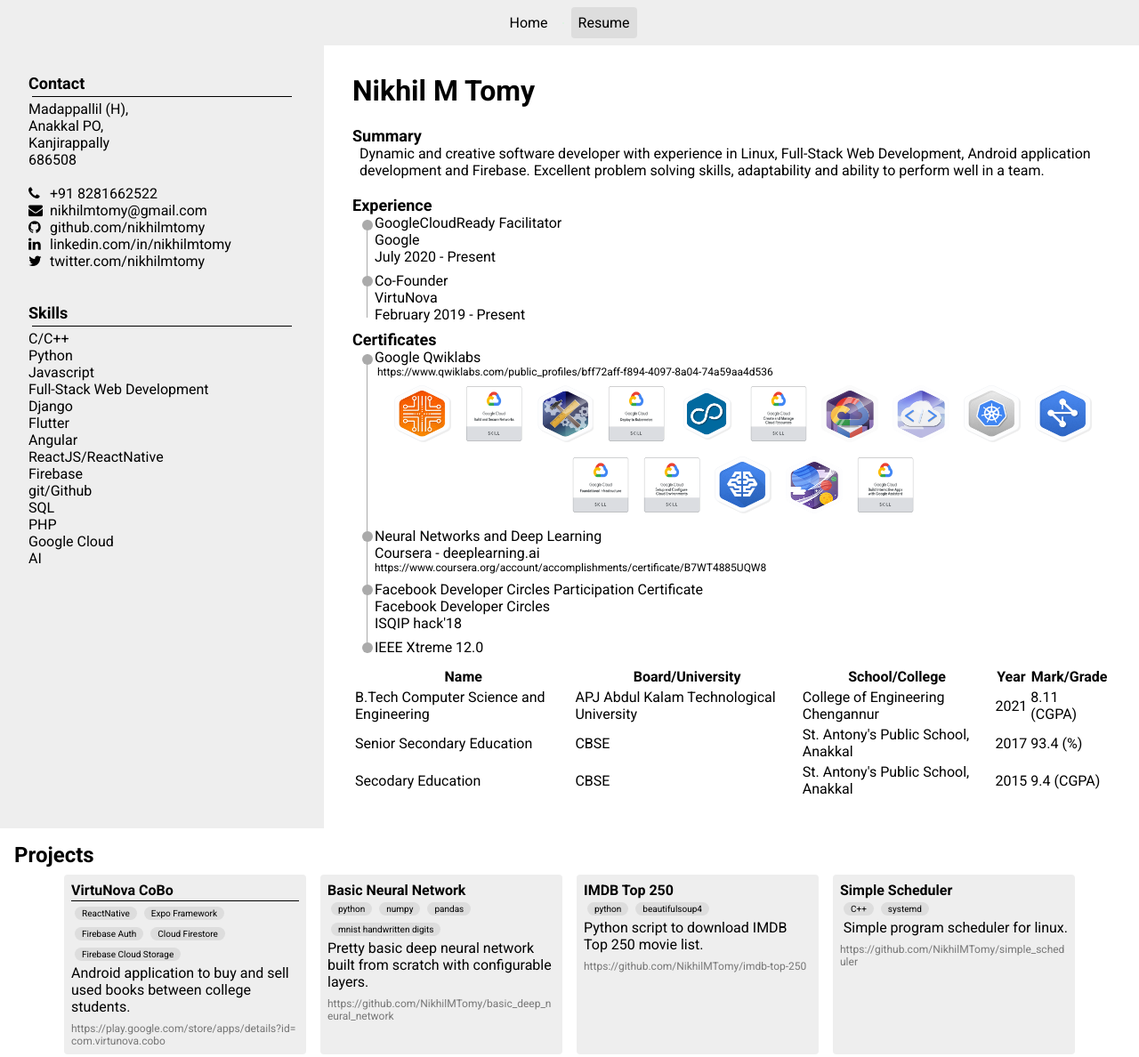
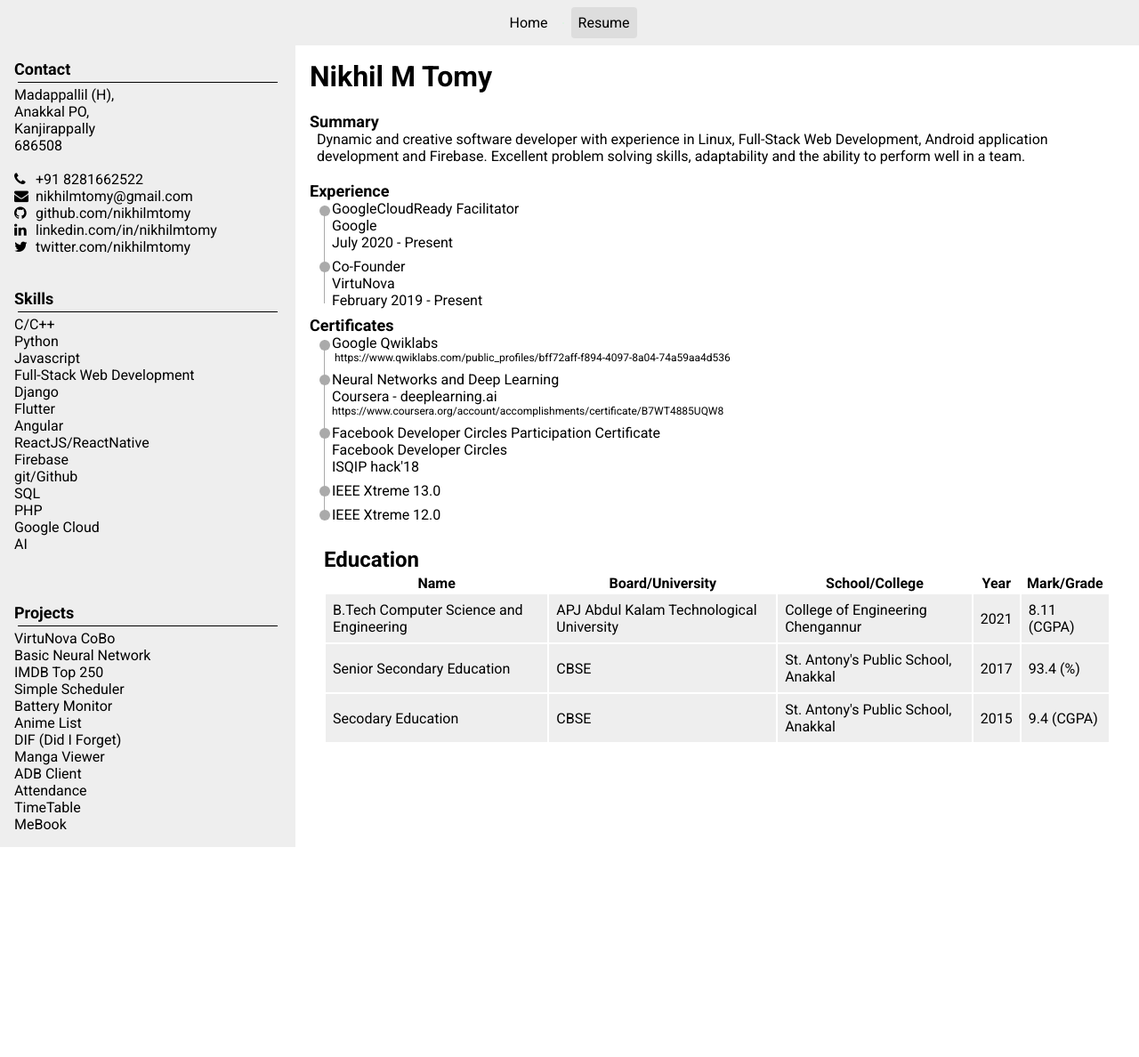
Before and after one commit to NikhilMTomy/nikhilmtomy.github.io, a plain HTML site: page resume.html in a window 1280 px wide. Shown: the top 1188 px of the page at 89% size. After the commit the page ends 952 px from the top, so only its background shows below. Drawn offline with Linux system fonts and the light colour scheme.

Commit message:
changed to single page

```diff
--- a/css/resume.css
+++ b/css/resume.css
@@ -21,7 +21,7 @@ div.left-panel {
 	flex-direction: column;
 	flex: 0 0 300px;
 	flex-wrap: wrap;
-	padding: 32px;
+	padding: 16px;
 	color: #000;
 }
 div.left-panel > div.title {
@@ -40,7 +40,7 @@ div.right-panel {
 	flex: 1;
 	color: black;
 	background-color: #fff;
-	padding: 32px;
+	padding: 16px;
 }
 div.right-panel > div.title {
 	font-size: 18px;
@@ -107,6 +107,24 @@ div.horizontal-line {
 	margin: 8px;
 	width: 64px;
 	height: 64px;
+}
+
+div#education {
+	display: flex;
+	flex-direction: column;
+	justify-content: flex-start;
+	align-items: flex-start;
+	padding: 16px;
+	background-color: #fff;
+}
+div#education > table td {
+	background-color: #eee;
+	padding: 8px;
+}
+div#education div.title {
+	color: #000;
+	font-size: 24px;
+	font-weight: 900;
 }
 
 div#projects {
@@ -177,9 +195,6 @@ div.project > div.tags > div.tag {
 }
 
 @media print {
-	div#education {
-		display: none;
-	}
 	div.nav {
 		display: none;
 	}
@@ -187,7 +202,7 @@ div.project > div.tags > div.tag {
 		font-size: 14px !important;
 		min-width: 0px !important;
 		max-width: 5.5cm !important;
-		height: 28cm !important;
+		height: 28.8cm !important;
 	}
 	div.right-panel {
 		flex: 1 !important;
--- a/resume.html
+++ b/resume.html
@@ -87,6 +87,22 @@
 					<br/>
 				</div>
 				<br/><br/>
+				<div class="title">Projects</div>
+				<div class="horizontal-line"></div>
+				<div class="content">
+					<div>VirtuNova CoBo</div>
+					<div>Basic Neural Network</div>
+					<div>IMDB Top 250</div>
+					<div>Simple Scheduler</div>
+					<div>Battery Monitor</div>
+					<div>Anime List</div>
+					<div>DIF (Did I Forget)</div>
+					<div>Manga Viewer</div>
+					<div>ADB Client</div>
+					<div>Attendance</div>
+					<div>TimeTable</div>
+					<div>MeBook</div>
+				</div>
 			</div>
 			<div class="right-panel">
 				<h1>Nikhil M Tomy</h1>
@@ -94,7 +110,7 @@
 					Summary
 				</div>
 				<div class="contents">
-					Dynamic and creative software developer with experience in Linux, Full-Stack Web Development, Android application development and Firebase. Excellent problem solving skills, adaptability and ability to perform well in a team.
+					Dynamic and creative software developer with experience in Linux, Full-Stack Web Development, Android application development and Firebase. Excellent problem solving skills, adaptability and the ability to perform well in a team.
 				</div>
 				<br/>
 				<div class="title">
@@ -133,7 +149,7 @@
 						<div class="content-item">
 							<div>Google Qwiklabs</div>
 							<a class="link text-small" href="https://www.qwiklabs.com/public_profiles/bff72aff-f894-4097-8a04-74a59aa4d536">&nbsp;https://www.qwiklabs.com/public_profiles/bff72aff-f894-4097-8a04-74a59aa4d536</a>
-							<div class="qwiklab-certificates">
+							<!-- <div class="qwiklab-certificates">
 								<img src="img/certificates/baseline_infrastructure.png" alt="Baseline: Infrastructure.png"/>
 								<img src="img/certificates/build_and_secure_networks_in_google_cloud.png" alt="Build and Secure Networks in Google Cloud.png"/>
 								<img src="img/certificates/cloud_engineering.png" alt="Cloud Engineering.png"/>
@@ -149,7 +165,7 @@
 								<img src="img/certificates/machine_learning_apis.png" alt="Machine Learning APIs"/>
 								<img src="img/certificates/ok_google_build_interactive_apps_with_google_assistant.png" alt="OK Google: Build Interactive Apps with Google Assistant"/>
 								<img src="img/certificates/build_interactive_apps_with_google_assistant.png" alt="Build Interactive Apps with Google Assistant"/>
-							</div>
+							</div> -->
 						</div>
 					</div>
 					<div class="content">
@@ -177,12 +193,20 @@
 							<div class="marker"></div>
 						</div>
 						<div class="content-item">
+							<div>IEEE Xtreme 13.0</div>
+						</div>
+					</div>
+					<div class="content">
+						<div class="content-marker">
+							<div class="marker"></div>
+						</div>
+						<div class="content-item">
 							<div>IEEE Xtreme 12.0</div>
 						</div>
 					</div>
 				</div>
-
 				<div id="education">
+					<div class="title">Education</div>
 					<table>
 						<tr>
 							<th>Name</th>
@@ -216,6 +240,8 @@
 				</div>
 			</div>
 		</div>
+
+		<!-- <div style="page-break-after: always;"></div>
 		<div id="projects">
 			<div class="title">Projects</div>
 			<div class="content">
@@ -223,7 +249,6 @@
 					<div class="name">
 						VirtuNova CoBo
 					</div>
-					<div class="divider"></div>
 					<div class="tags">
 						<div class="tag">
 							ReactNative
@@ -455,6 +480,6 @@
 					</div>
 				</div>
 			</div>
-		</div>
+		</div> -->
 	</body>
 </html>
```
